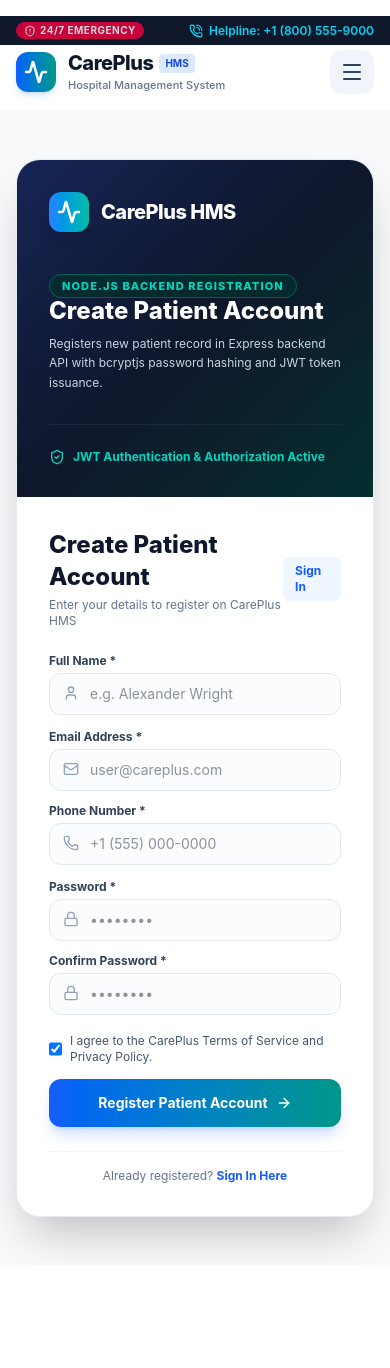
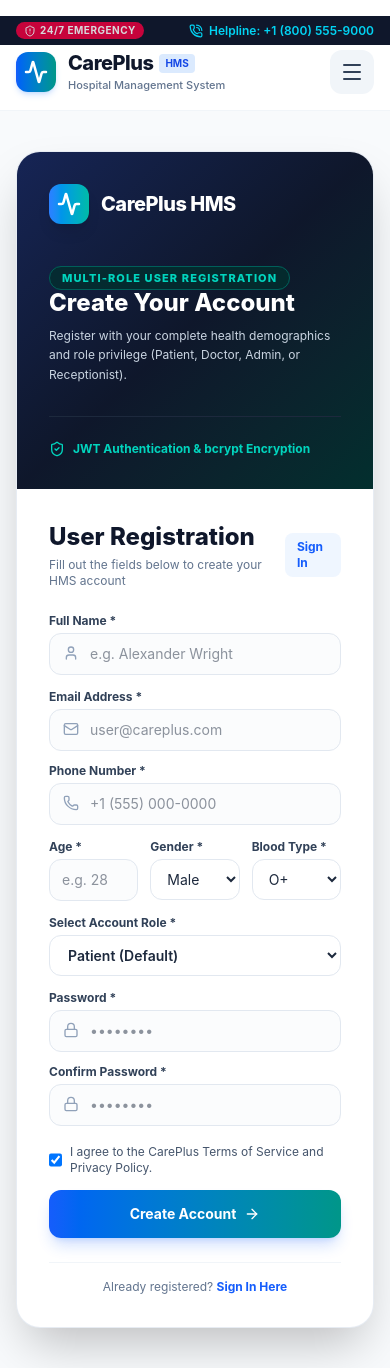
Before and after one commit to kunalgupta78612/CARE_PLUS, a React app in the folder frontend/: page /register in a window 390 px wide. Before the commit the page ends 1265 px from the top, so only its background shows below. Built offline with nearby package versions, Linux system fonts and the light colour scheme; the HTML template or start-up script is replaced by a standard one.

Commit message:
Update registration form with Name, Email, Password, Phone, Age, Gender, Blood Type, and default Patient Role

```diff
--- a/frontend/src/pages/RegisterPage.jsx
+++ b/frontend/src/pages/RegisterPage.jsx
@@ -1,6 +1,6 @@
 import React, { useState } from 'react';
 import { Link, useNavigate } from 'react-router-dom';
-import { Activity, ShieldCheck, Mail, Lock, User, Phone, CheckCircle2, AlertCircle, ArrowRight } from 'lucide-react';
+import { Activity, ShieldCheck, Mail, Lock, User, Phone, CheckCircle2, AlertCircle, ArrowRight, HeartPulse, Calendar } from 'lucide-react';
 import { usePatientRegisterMutation } from '../hooks/usePatientAuth';
 
 const RegisterPage = () => {
@@ -12,6 +12,11 @@ const RegisterPage = () => {
   const [phone, setPhone] = useState('');
   const [password, setPassword] = useState('');
   const [confirmPassword, setConfirmPassword] = useState('');
+  const [age, setAge] = useState('');
+  const [gender, setGender] = useState('Male');
+  const [bloodType, setBloodType] = useState('O+');
+  const [role, setRole] = useState('patient'); // Default selected role: Patient
+
   const [showPassword, setShowPassword] = useState(false);
   const [agreed, setAgreed] = useState(true);
   const [errorMsg, setErrorMsg] = useState('');
@@ -28,25 +33,35 @@ const RegisterPage = () => {
     }
 
     try {
-      // Execute TanStack Query Mutation connecting to Express REST API
+      // Send all registration fields to Express Backend API via TanStack Query mutation
       const res = await registerMutation.mutateAsync({
         name,
         email,
         phone,
         password,
+        age: age ? Number(age) : 30,
+        gender,
+        bloodType,
+        role,
       });
 
-      setSuccessMsg(`Account created for ${res.patient.name}! JWT token issued.`);
+      const userRole = res.patient?.role || role;
+      setSuccessMsg(`Account created successfully for ${res.patient?.name || name}! Redirecting to ${userRole.toUpperCase()} Dashboard...`);
+
       setTimeout(() => {
-        navigate('/patient-dashboard');
+        if (userRole === 'patient') navigate('/patient-dashboard');
+        else if (userRole === 'doctor') navigate('/doctor-dashboard');
+        else if (userRole === 'admin') navigate('/admin-dashboard');
+        else if (userRole === 'receptionist') navigate('/receptionist-dashboard');
+        else navigate('/patient-dashboard');
       }, 1100);
     } catch (err) {
-      setErrorMsg(err.message || 'Registration failed');
+      setErrorMsg(err.message || 'Registration failed. Please try again.');
     }
   };
 
   return (
-    <div className="min-h-[85vh] flex items-center justify-center py-12 px-4 sm:px-6 lg:px-8 bg-slate-50">
+    <div className="min-h-[85vh] flex items-center justify-center py-10 px-4 sm:px-6 lg:px-8 bg-slate-50">
       <div className="max-w-4xl w-full bg-white rounded-3xl shadow-2xl border border-slate-200/80 overflow-hidden grid grid-cols-1 lg:grid-cols-12">
 
         {/* Left Banner */}
@@ -61,13 +76,13 @@ const RegisterPage = () => {
 
             <div className="space-y-2 pt-4">
               <span className="text-[11px] font-extrabold uppercase tracking-widest text-teal-400 bg-teal-950/80 border border-teal-800 px-3 py-1 rounded-full">
-                Node.js Backend Registration
+                Multi-Role User Registration
               </span>
               <h2 className="text-2xl sm:text-3xl font-extrabold leading-tight">
-                Create Patient Account
+                Create Your Account
               </h2>
               <p className="text-slate-300 text-xs leading-relaxed">
-                Registers new patient record in Express backend API with bcryptjs password hashing and JWT token issuance.
+                Register with your complete health demographics and role privilege (Patient, Doctor, Admin, or Receptionist).
               </p>
             </div>
           </div>
@@ -75,7 +90,7 @@ const RegisterPage = () => {
           <div className="mt-8 pt-6 border-t border-slate-800 space-y-3 relative z-10">
             <div className="flex items-center space-x-2 text-teal-400 text-xs font-bold">
               <ShieldCheck className="w-4 h-4" />
-              <span>JWT Authentication & Authorization Active</span>
+              <span>JWT Authentication & bcrypt Encryption</span>
             </div>
           </div>
         </div>
@@ -85,8 +100,8 @@ const RegisterPage = () => {
           <div>
             <div className="flex items-center justify-between mb-6">
               <div>
-                <h3 className="text-2xl font-extrabold text-slate-900">Create Patient Account</h3>
-                <p className="text-xs text-slate-500 mt-1">Enter your details to register on CarePlus HMS</p>
+                <h3 className="text-2xl font-extrabold text-slate-900">User Registration</h3>
+                <p className="text-xs text-slate-500 mt-1">Fill out the fields below to create your HMS account</p>
               </div>
               <Link
                 to="/login"
@@ -111,6 +126,8 @@ const RegisterPage = () => {
             )}
 
             <form onSubmit={handleSubmit} className="space-y-3.5">
+
+              {/* 1. Name */}
               <div>
                 <label className="block text-xs font-bold text-slate-700 mb-1">Full Name *</label>
                 <div className="relative">
@@ -126,6 +143,7 @@ const RegisterPage = () => {
                 </div>
               </div>
 
+              {/* 2. Email & 3. Phone */}
               <div className="grid grid-cols-1 sm:grid-cols-2 gap-3">
                 <div>
                   <label className="block text-xs font-bold text-slate-700 mb-1">Email Address *</label>
@@ -158,6 +176,70 @@ const RegisterPage = () => {
                 </div>
               </div>
 
+              {/* 4. Age, 5. Gender & 6. Blood Type */}
+              <div className="grid grid-cols-3 gap-3">
+                <div>
+                  <label className="block text-xs font-bold text-slate-700 mb-1">Age *</label>
+                  <input
+                    type="number"
+                    required
+                    min="1"
+                    max="120"
+                    placeholder="e.g. 28"
+                    value={age}
+                    onChange={(e) => setAge(e.target.value)}
+                    className="w-full px-3 py-2.5 rounded-xl border border-slate-200 text-sm focus:outline-none focus:ring-2 focus:ring-blue-500 bg-slate-50/50"
+                  />
+                </div>
+
+                <div>
+                  <label className="block text-xs font-bold text-slate-700 mb-1">Gender *</label>
+                  <select
+                    value={gender}
+                    onChange={(e) => setGender(e.target.value)}
+                    className="w-full px-3 py-2.5 rounded-xl border border-slate-200 text-sm focus:outline-none focus:ring-2 focus:ring-blue-500 bg-white"
+                  >
+                    <option value="Male">Male</option>
+                    <option value="Female">Female</option>
+                    <option value="Other">Other</option>
+                  </select>
+                </div>
+
+                <div>
+                  <label className="block text-xs font-bold text-slate-700 mb-1">Blood Type *</label>
+                  <select
+                    value={bloodType}
+                    onChange={(e) => setBloodType(e.target.value)}
+                    className="w-full px-3 py-2.5 rounded-xl border border-slate-200 text-sm focus:outline-none focus:ring-2 focus:ring-blue-500 bg-white"
+                  >
+                    <option value="O+">O+</option>
+                    <option value="O-">O-</option>
+                    <option value="A+">A+</option>
+                    <option value="A-">A-</option>
+                    <option value="B+">B+</option>
+                    <option value="B-">B-</option>
+                    <option value="AB+">AB+</option>
+                    <option value="AB-">AB-</option>
+                  </select>
+                </div>
+              </div>
+
+              {/* 7. Role Selection (Default: Patient) */}
+              <div>
+                <label className="block text-xs font-bold text-slate-700 mb-1">Select Account Role *</label>
+                <select
+                  value={role}
+                  onChange={(e) => setRole(e.target.value)}
+                  className="w-full px-3.5 py-2.5 rounded-xl border border-slate-200 text-sm focus:outline-none focus:ring-2 focus:ring-blue-500 bg-white font-semibold text-slate-800"
+                >
+                  <option value="patient">Patient (Default)</option>
+                  <option value="doctor">Doctor</option>
+                  <option value="admin">Admin</option>
+                  <option value="receptionist">Receptionist</option>
+                </select>
+              </div>
+
+              {/* 8. Password & Confirm Password */}
               <div className="grid grid-cols-1 sm:grid-cols-2 gap-3">
                 <div>
                   <label className="block text-xs font-bold text-slate-700 mb-1">Password *</label>
@@ -190,6 +272,7 @@ const RegisterPage = () => {
                 </div>
               </div>
 
+              {/* Terms checkbox */}
               <div className="flex items-center space-x-2 pt-1">
                 <input
                   type="checkbox"
@@ -203,16 +286,17 @@ const RegisterPage = () => {
                 </label>
               </div>
 
+              {/* Submit Button */}
               <button
                 type="submit"
                 disabled={registerMutation.isPending || !agreed}
                 className="w-full py-3.5 mt-2 rounded-xl font-bold text-sm text-white bg-gradient-to-r from-blue-600 to-teal-600 shadow-lg shadow-blue-600/20 hover:shadow-blue-600/35 transition-all flex items-center justify-center space-x-2 disabled:opacity-50"
               >
                 {registerMutation.isPending ? (
-                  <span>Registering via Backend...</span>
+                  <span>Registering Account...</span>
                 ) : (
                   <>
-                    <span>Register Patient Account</span>
+                    <span>Create Account</span>
                     <ArrowRight className="w-4 h-4" />
                   </>
                 )}
```
